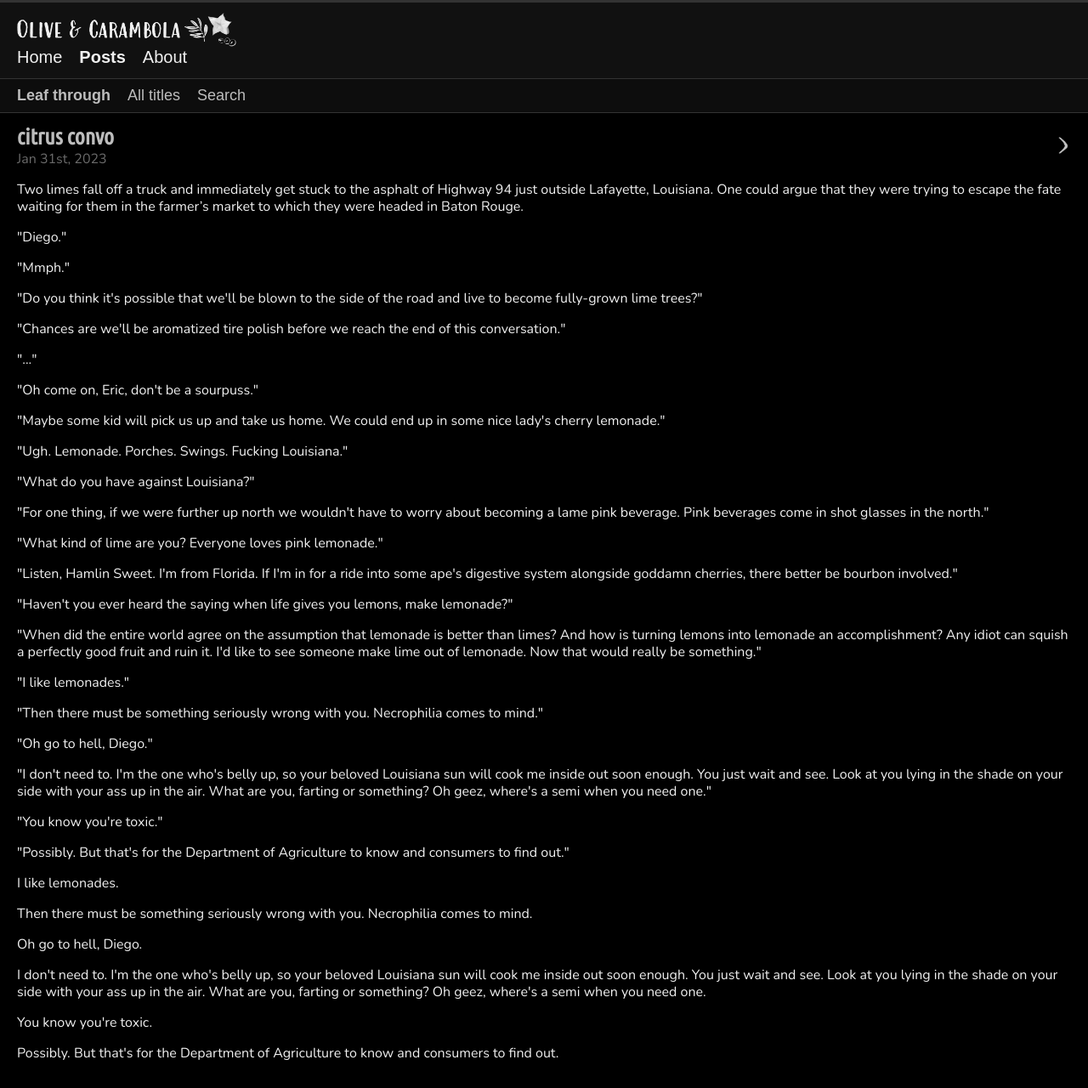
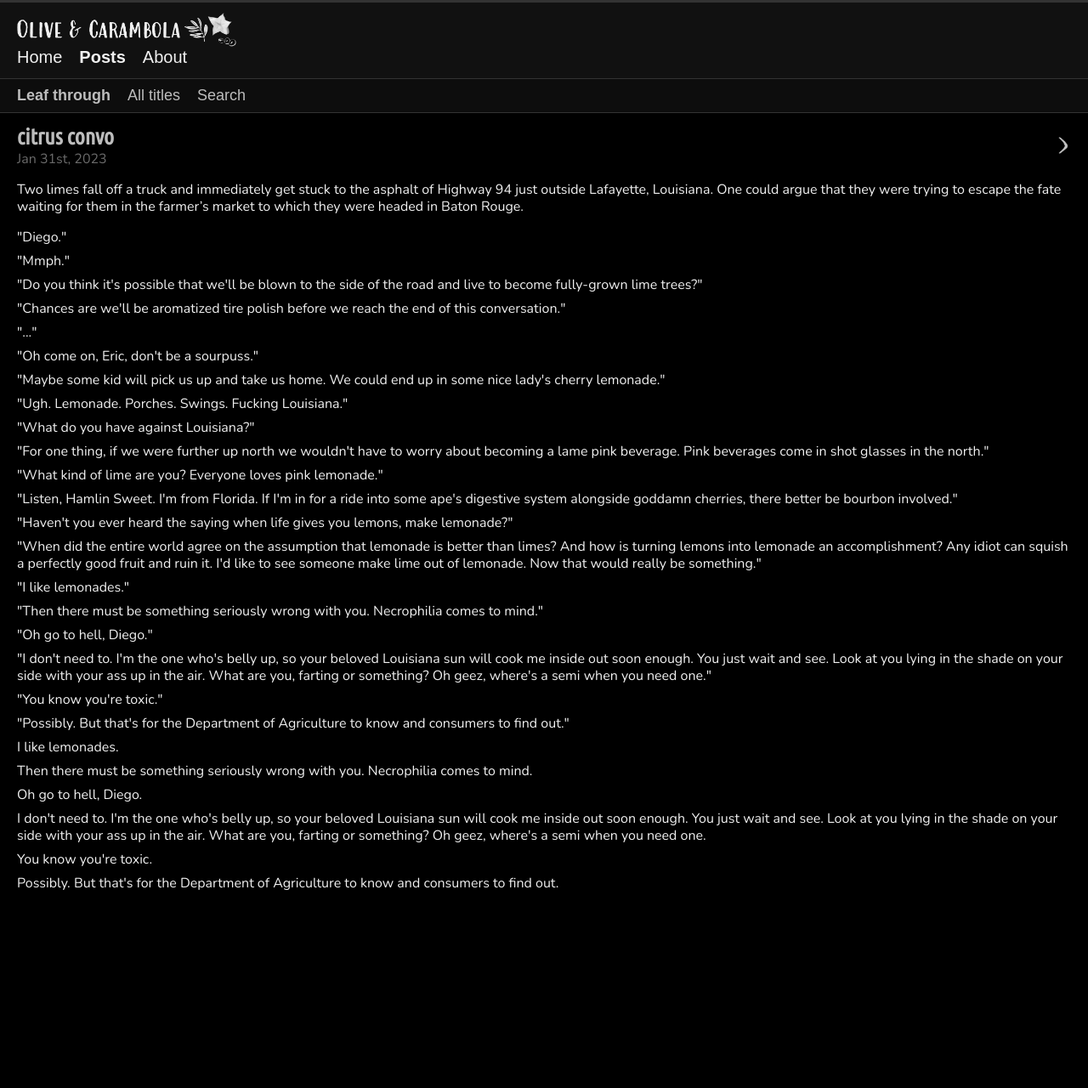
Before and after one commit to olivecarambola/logbook, a Jekyll site: the page built from _posts/2023-01-31-citrusconvo.md, in a window 1280 px wide. Shown: the whole page at 85% size. Built offline with Jekyll 4.4.1, drawn with Linux system fonts in a browser that asks for light colours; some web fonts are replaced; after the commit the page ends 1077 px from its top, so only the background shows below that.

Commit message:
Update style.scss

```diff
--- a/assets/css/style.scss
+++ b/assets/css/style.scss
@@ -285,7 +285,8 @@ header nav ul li a.active,               /* active menu item styling */
 }
 
 .text-customspace {
-  margin-bottom: 0.7em;
+  margin-top: 0;
+  margin-bottom: 8px;
 }
 
 .text-heading-about {
```
